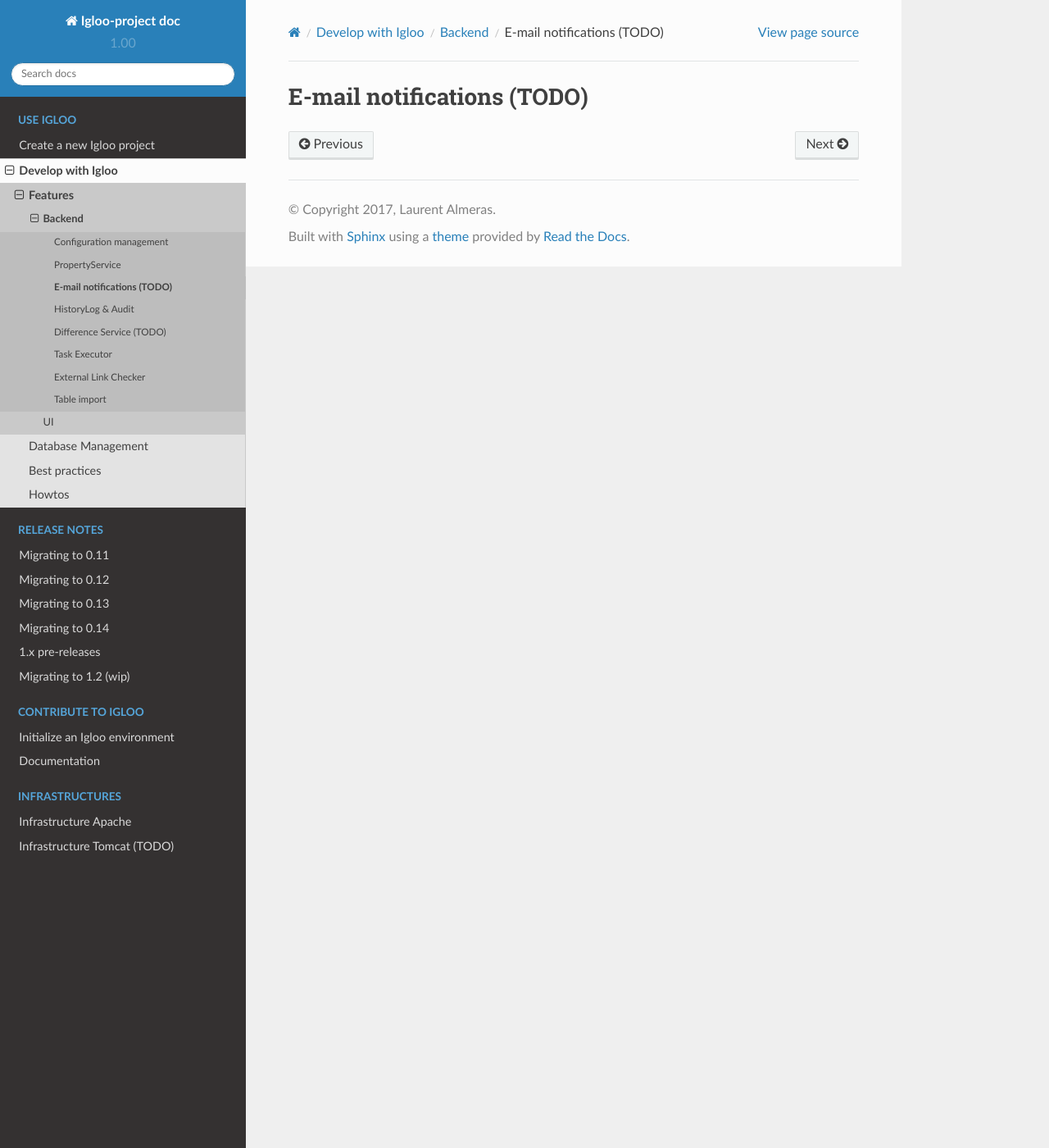
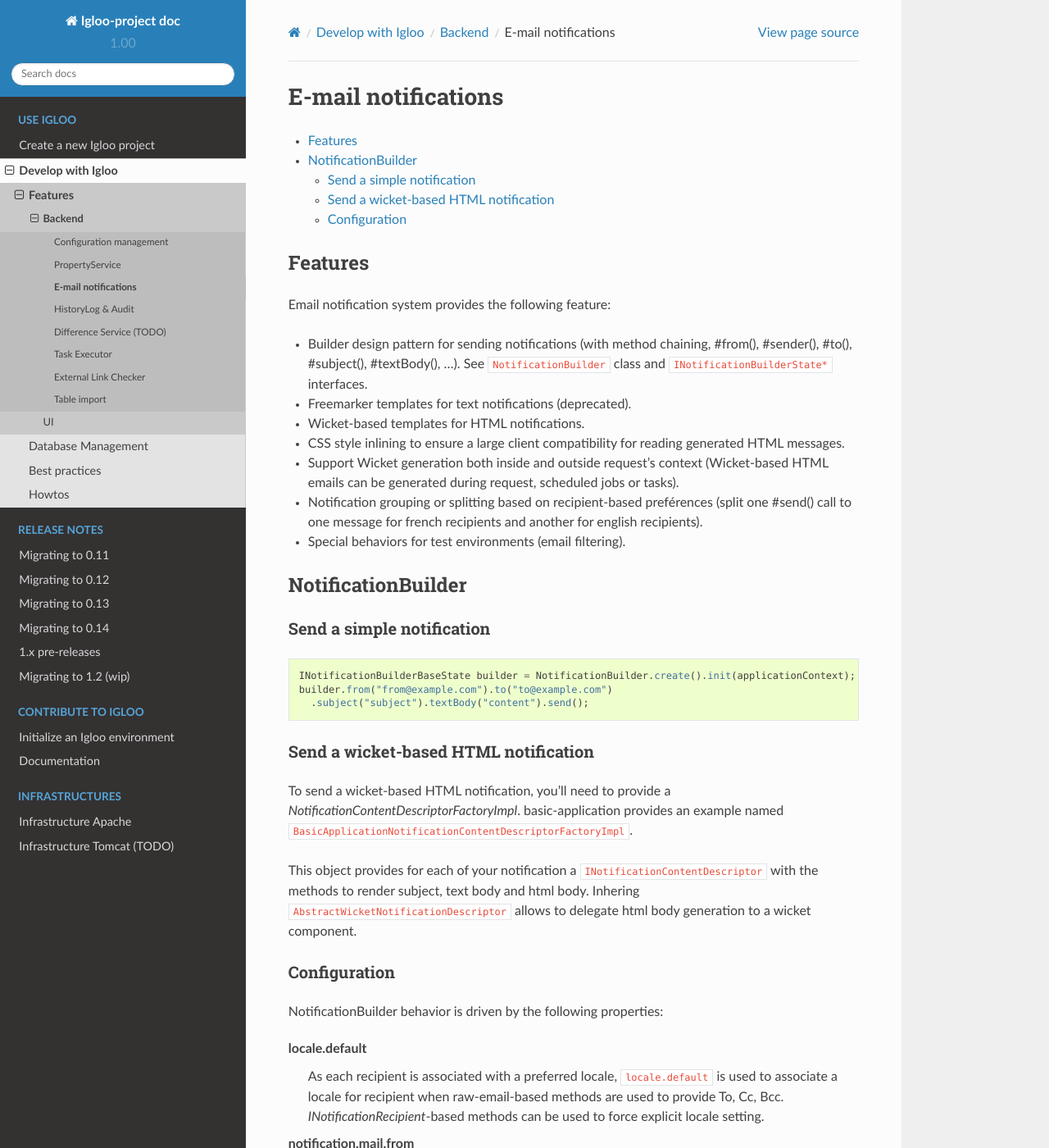
Before and after one commit to igloo-project/igloo-doc, a Sphinx documentation site: the page built from source/usage/features/Email-notification.rst, in a window 1280 px wide and 1400 px high. Shown: the whole window at 82% size. Built offline with Sphinx 7.4.7 and the Read the Docs theme 2.0.0, drawn with Linux system fonts in a browser that asks for light colours; some of the changed text lies outside the part shown.

Commit message:
email notifications: added documentation

```diff
--- a/source/usage/features/Email-notification.md
+++ /dev/null
@@ -1 +0,0 @@
-# E-mail notifications (TODO)
--- /dev/null
+++ b/source/usage/features/Email-notification.rst
@@ -0,0 +1,113 @@
+####################
+E-mail notifications
+####################
+
+.. contents:: :local:
+
+Features
+########
+
+Email notification system provides the following feature:
+
+* Builder design pattern for sending notifications (with method chaining,
+  #from(), #sender(), #to(), #subject(), #textBody(), ...).
+  See ``NotificationBuilder`` class and ``INotificationBuilderState*`` interfaces.
+
+* Freemarker templates for text notifications (deprecated).
+
+* Wicket-based templates for HTML notifications.
+
+* CSS style inlining to ensure a large client compatibility for reading
+  generated HTML messages.
+
+* Support Wicket generation both inside and outside request's context
+  (Wicket-based HTML emails can be generated during request, scheduled
+  jobs or tasks).
+
+* Notification grouping or splitting based on recipient-based preférences
+  (split one #send() call to one message for french recipients and
+  another for english recipients).
+
+* Special behaviors for test environments (email filtering).
+
+NotificationBuilder
+###################
+
+Send a simple notification
+**************************
+
+.. code:: java
+
+  INotificationBuilderBaseState builder = NotificationBuilder.create().init(applicationContext);
+  builder.from("from@example.com").to("to@example.com")
+    .subject("subject").textBody("content").send();
+
+Send a wicket-based HTML notification
+*************************************
+
+To send a wicket-based HTML notification, you'll need to provide a
+*NotificationContentDescriptorFactoryImpl*. basic-application provides an
+example named ``BasicApplicationNotificationContentDescriptorFactoryImpl``.
+
+This object provides for each of your notification a
+``INotificationContentDescriptor`` with the methods to render subject, text body
+and html body. Inhering ``AbstractWicketNotificationDescriptor`` allows to
+delegate html body generation to a wicket component.
+
+Configuration
+*************
+
+NotificationBuilder behavior is driven by the following properties:
+
+locale.default
+  As each recipient is associated with a preferred locale, ``locale.default`` is
+  used to associate a locale for recipient when raw-email-based methods are
+  used to provide To, Cc, Bcc. *INotificationRecipient*-based methods can be
+  used to force explicit locale setting.
+
+notification.mail.from
+  Fallback for From: address if not set explicitly. Both
+  ``local-part@domain`` and ``Personal <local-part@domain>`` formats are
+  allowed.
+
+notification.mail.sender.behavior (enum)
+  **EXPLICIT** \| FALLBACK_TO_CONFIGURATION \| FALLBACK_TO_FROM
+
+  Control *NotificationBuilder* behavior when sender is not explicitly set.
+
+  * FALLBACK_TO_CONFIGURATION: use ``notification.mail.sender`` to configure
+    sender when it is not set explicitly.
+  * FALLBACK_TO_FROM: use current notification From: field to set sender.
+  * EXPLICIT: do nothing
+
+notification.mail.sender
+  Address used when ``notification.mail.sender.behavior=true``. Both
+  ``local-part@domain`` and ``Personal <local-part@domain>`` formats are
+  allowed.
+
+notification.mail.subjectPrefix
+  String used to prefix all sent emails. This is usefull to explicitly
+  differentiate environments (testing, development). A space is automatically
+  added to this prefix.
+
+  .. note:: ``[Dev]`` prefix is automatically added when
+    ``configurationType=development``
+
+notification.mail.disabledRecipientFallback
+  Address used when a
+  ``INotificationRecipient#isNotificationEnabled() == false`` or does not
+  provide an email address.
+
+notification.mail.recipientsFiltered (boolean)
+  Use email filtering. All notifications are redirected to addresses listed
+  by ``notification.test.emails``. A block is added at the start of the
+  notification to list the original recipients (To, Cc, Bcc) of the mail.
+
+  This setting is made for testing purpose.
+
+  .. note:: ``configurationType=development`` enforce recipient filtering,
+    regardless of this setting.
+
+notification.test.emails (boolean)
+  Space separated list of emails receiving all notifications when
+  ``notification.mail.recipientsFiltered=true``.
--- a/source/usage/features/index.rst
+++ b/source/usage/features/index.rst
@@ -6,7 +6,7 @@ Backend
 
    configuration.rst
    PropertyService.md
-   Email-notification.md
+   Email-notification.rst
    HistoryLog-&-Audit.md
    DifferenceService.md
    TaskExecutor.md
```
